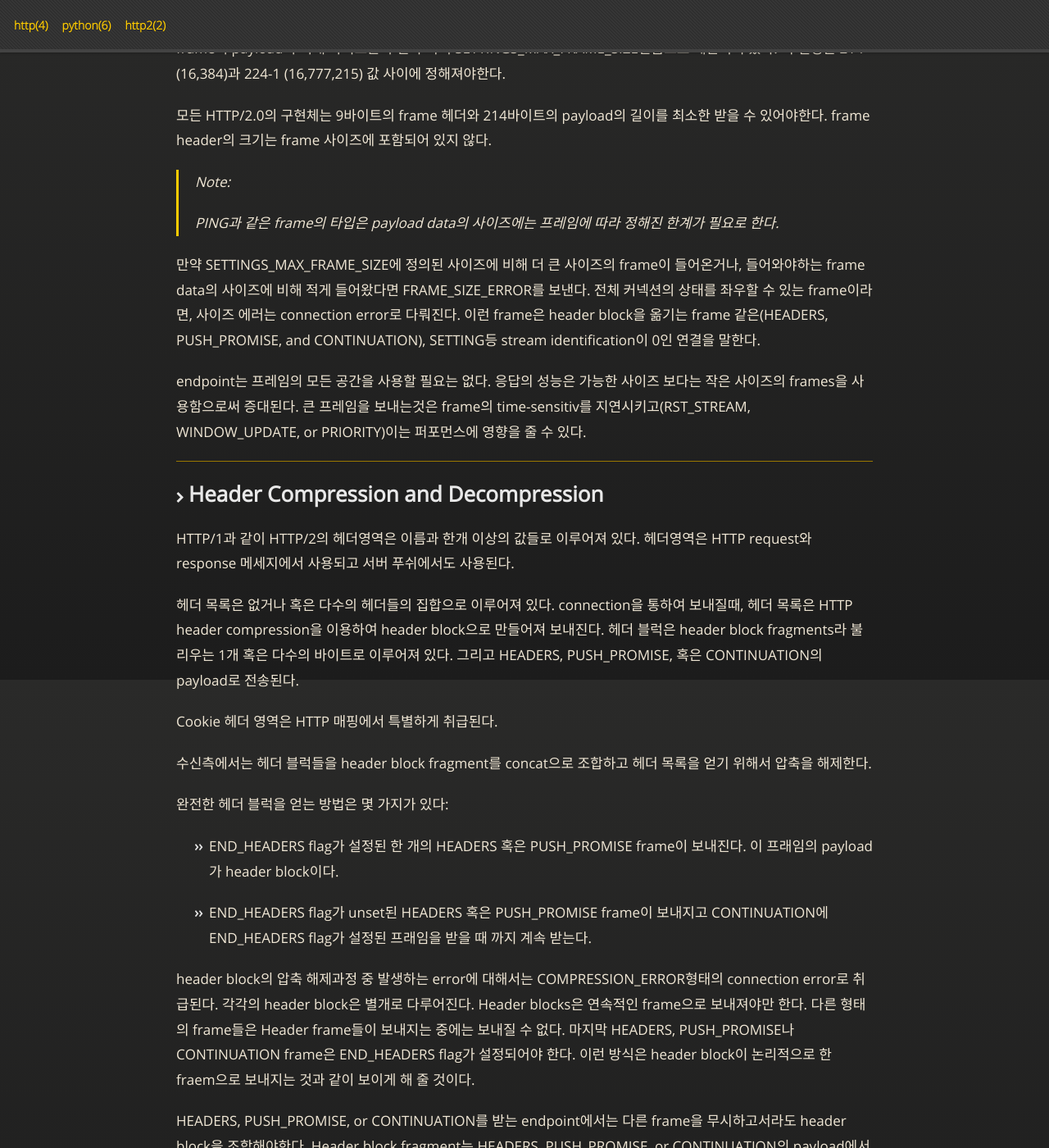
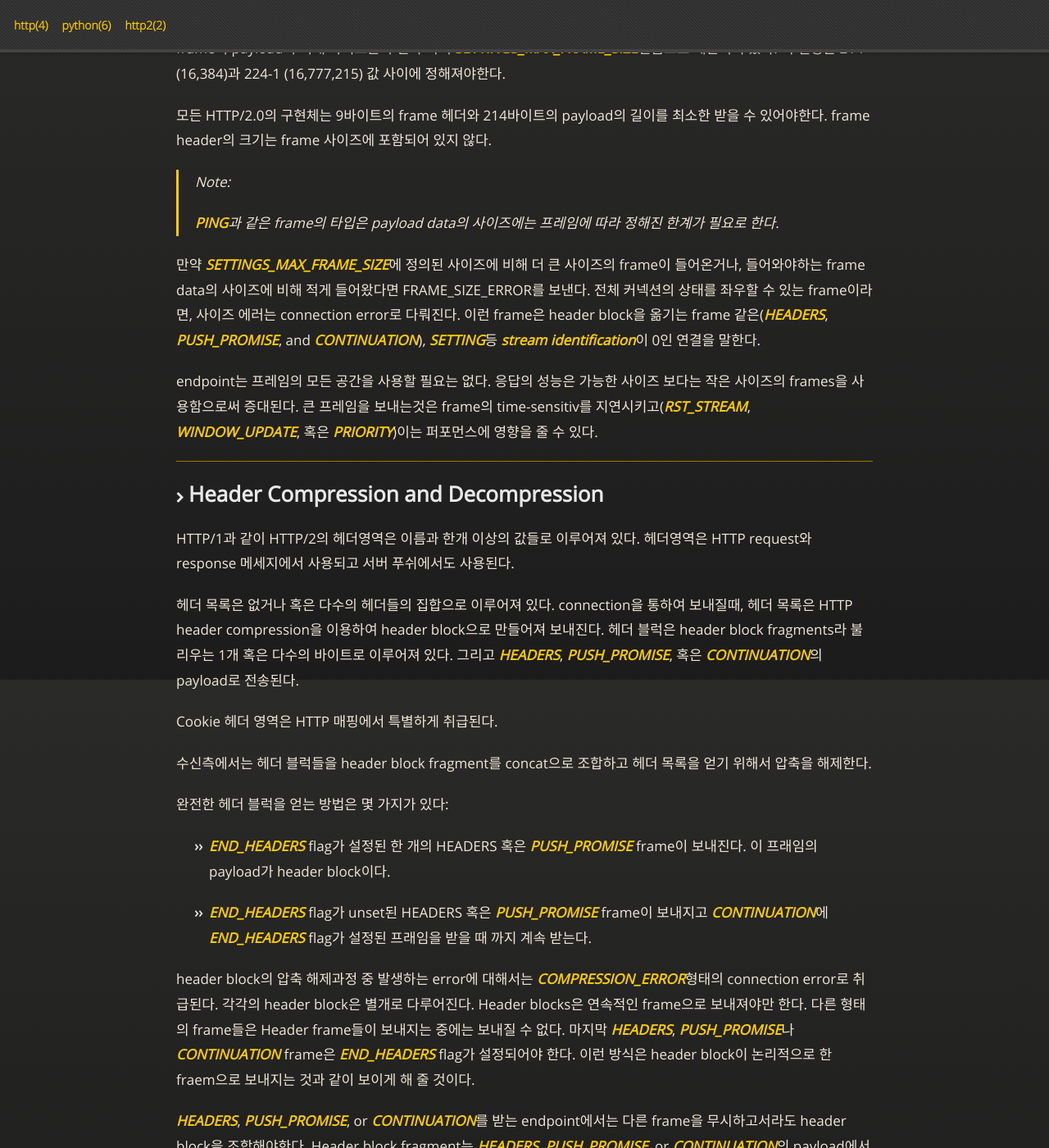
Before and after one commit to Luavis/luavis.github.io, a Jekyll site: the page built from _posts/http2/2015-07-25-http2-frame-size-and-header-compression.markdown, in a window 1280 px wide and 1400 px high, scrolled down 971 px. Shown: the whole window at 82% size. Built offline with Jekyll 4.4.1, drawn with Linux system fonts in a browser that asks for light colours; comment, search, counter and statistics services are not loaded; some of the changed text lies outside the part shown.

Commit message:
Update for tag italic

```diff
--- a/_posts/http2/2015-07-25-http2-Frame.markdown
+++ b/_posts/http2/2015-07-25-http2-Frame.markdown
@@ -62,7 +62,7 @@ When discussing a particular endpoint, "peer"
 각각의 헤더를 설명하면:
 
 Length:
-payload의 길이를 나타내고 unsigned 24bit integer이다. 이 값은 2^14(16,384)보다 커야하고, 수신측에서 설정한 SETTINGS_MAX_FRAME_SIZE에 비해서 더 큰 값이 보내지면 안된다.
+payload의 길이를 나타내고 unsigned 24bit integer이다. 이 값은 2^14(16,384)보다 커야하고, 수신측에서 설정한 *SETTINGS_MAX_FRAME_SIZE*에 비해서 더 큰 값이 보내지면 안된다.
 
 프래임 헤더의 9바이트는 이 값에 포함되지 않는다.
 
@@ -79,7 +79,6 @@ R:
 예약된 1비트 영역이다. 이 비트의 의미는 없고, 0으로 초기화된 상태에서 송수신되어야한다.
 
 Stream Identifier:
-unsigned 31 bit 정수형인 stream의 구별자이다.
-<!-- The value 0x0 is reserved for frames that are associated with the connection as a whole as opposed to an individual stream. -->
+unsigned 31 bit 정수형인 stream의 구별자이다. 각각의 개별적인 stream과는 다르게 connection에 관련된 frame에게 이 값이 0이 할당된다.
 
 프래임의 payload의 내용과 구조는 프래임 타입에 따라 정해진다.
--- a/_posts/http2/2015-07-25-http2-frame-size-and-header-compression.markdown
+++ b/_posts/http2/2015-07-25-http2-frame-size-and-header-compression.markdown
@@ -14,17 +14,17 @@ keywords: http, http2, rfc 7540, frame
 
 ## Frame Size
 
-frame의 payload의 최대 사이즈는 수신자 측의 SETTINGS_MAX_FRAME_SIZE만큼으로 제한되어 있다. 이 설정은 214 (16,384)과 224-1 (16,777,215) 값 사이에 정해져야한다.
+frame의 payload의 최대 사이즈는 수신자 측의 *SETTINGS_MAX_FRAME_SIZE*만큼으로 제한되어 있다. 이 설정은 214 (16,384)과 224-1 (16,777,215) 값 사이에 정해져야한다.
 
 모든 HTTP/2.0의 구현체는 9바이트의 frame 헤더와 214바이트의 payload의 길이를 최소한 받을 수 있어야한다. frame header의 크기는 frame 사이즈에 포함되어 있지 않다.
 
 > Note:
 >
-> PING과 같은 frame의 타입은 payload data의 사이즈에는 프레임에 따라 정해진 한계가 필요로 한다.
+> *PING*과 같은 frame의 타입은 payload data의 사이즈에는 프레임에 따라 정해진 한계가 필요로 한다.
 
-만약 SETTINGS_MAX_FRAME_SIZE에 정의된 사이즈에 비해 더 큰 사이즈의 frame이 들어온거나, 들어와야하는 frame data의 사이즈에 비해 적게 들어왔다면 FRAME_SIZE_ERROR를 보낸다. 전체 커넥션의 상태를 좌우할 수 있는 frame이라면, 사이즈 에러는 connection error로 다뤄진다. 이런 frame은 header block을 옮기는 frame 같은(HEADERS, PUSH_PROMISE, and CONTINUATION), SETTING등 stream identification이 0인 연결을 말한다.
+만약 *SETTINGS_MAX_FRAME_SIZE*에 정의된 사이즈에 비해 더 큰 사이즈의 frame이 들어온거나, 들어와야하는 frame data의 사이즈에 비해 적게 들어왔다면 FRAME_SIZE_ERROR를 보낸다. 전체 커넥션의 상태를 좌우할 수 있는 frame이라면, 사이즈 에러는 connection error로 다뤄진다. 이런 frame은 header block을 옮기는 frame 같은(*HEADERS*, *PUSH_PROMISE*, and *CONTINUATION*), *SETTING*등 *stream identification*이 0인 연결을 말한다.
 
-endpoint는 프레임의 모든 공간을 사용할 필요는 없다. 응답의 성능은 가능한 사이즈 보다는 작은 사이즈의 frames을 사용함으로써 증대된다. 큰 프레임을 보내는것은 frame의 time-sensitiv를 지연시키고(RST_STREAM, WINDOW_UPDATE, or PRIORITY)이는 퍼포먼스에 영향을 줄 수 있다.
+endpoint는 프레임의 모든 공간을 사용할 필요는 없다. 응답의 성능은 가능한 사이즈 보다는 작은 사이즈의 frames을 사용함으로써 증대된다. 큰 프레임을 보내는것은 frame의 time-sensitiv를 지연시키고(*RST_STREAM*, *WINDOW_UPDATE*, 혹은 *PRIORITY*)이는 퍼포먼스에 영향을 줄 수 있다.
 
 ----
 
@@ -32,7 +32,7 @@ endpoint는 프레임의 모든 공간을 사용할 필요는 없다. 응답의
 
 HTTP/1과 같이 HTTP/2의 헤더영역은 이름과 한개 이상의 값들로 이루어져 있다. 헤더영역은 HTTP request와 response 메세지에서 사용되고 서버 푸쉬에서도 사용된다.
 
-헤더 목록은 없거나 혹은 다수의 헤더들의 집합으로 이루어져 있다. connection을 통하여 보내질때, 헤더 목록은 HTTP header compression을 이용하여 header block으로 만들어져 보내진다. 헤더 블럭은 header block fragments라 불리우는 1개 혹은 다수의 바이트로 이루어져 있다. 그리고 HEADERS, PUSH_PROMISE, 혹은 CONTINUATION의 payload로 전송된다.
+헤더 목록은 없거나 혹은 다수의 헤더들의 집합으로 이루어져 있다. connection을 통하여 보내질때, 헤더 목록은 HTTP header compression을 이용하여 header block으로 만들어져 보내진다. 헤더 블럭은 header block fragments라 불리우는 1개 혹은 다수의 바이트로 이루어져 있다. 그리고 *HEADERS*, *PUSH_PROMISE*, 혹은 *CONTINUATION*의 payload로 전송된다.
 
 Cookie 헤더 영역은 HTTP 매핑에서 특별하게 취급된다.
 
@@ -40,14 +40,14 @@ Cookie 헤더 영역은 HTTP 매핑에서 특별하게 취급된다.
 
 완전한 헤더 블럭을 얻는 방법은 몇 가지가 있다:
 
-- END_HEADERS flag가 설정된 한 개의 HEADERS 혹은 PUSH_PROMISE frame이 보내진다. 이 프래임의 payload가 header block이다.
+- *END_HEADERS* flag가 설정된 한 개의 HEADERS 혹은 *PUSH_PROMISE* frame이 보내진다. 이 프래임의 payload가 header block이다.
 
-- END_HEADERS flag가 unset된 HEADERS 혹은 PUSH_PROMISE frame이 보내지고 CONTINUATION에 END_HEADERS flag가 설정된 프래임을 받을 때 까지 계속 받는다.
+- *END_HEADERS* flag가 unset된 HEADERS 혹은 *PUSH_PROMISE* frame이 보내지고 *CONTINUATION*에 *END_HEADERS* flag가 설정된 프래임을 받을 때 까지 계속 받는다.
 
 
-header block의 압축 해제과정 중 발생하는 error에 대해서는 COMPRESSION_ERROR형태의 connection error로 취급된다.
+header block의 압축 해제과정 중 발생하는 error에 대해서는 *COMPRESSION_ERROR*형태의 connection error로 취급된다.
 <!--One compression context and one decompression context are used for the entire connection.-->
-각각의 header block은 별개로 다루어진다. Header blocks은 연속적인 frame으로 보내져야만 한다. 다른 형태의 frame들은 Header frame들이 보내지는 중에는 보내질 수 없다. 마지막 HEADERS, PUSH_PROMISE나 CONTINUATION frame은 END_HEADERS flag가 설정되어야 한다. 이런 방식은 header block이 논리적으로 한 fraem으로 보내지는 것과 같이 보이게 해 줄 것이다.
+각각의 header block은 별개로 다루어진다. Header blocks은 연속적인 frame으로 보내져야만 한다. 다른 형태의 frame들은 Header frame들이 보내지는 중에는 보내질 수 없다. 마지막 *HEADERS*, *PUSH_PROMISE*나 *CONTINUATION* frame은 *END_HEADERS* flag가 설정되어야 한다. 이런 방식은 header block이 논리적으로 한 fraem으로 보내지는 것과 같이 보이게 해 줄 것이다.
 
 
-HEADERS, PUSH_PROMISE, or CONTINUATION를 받는 endpoint에서는 다른 frame을 무시하고서라도 header block을 조합해야한다. Header block fragment는 HEADERS, PUSH_PROMISE, or CONTINUATION의 payload에서만 보내질 수 있는데 그 이유는 이 frame들은 수신자가 가지고 있는 compression context를 수정할 수 있는 데이터를 전송하기 때문이다.
+*HEADERS*, *PUSH_PROMISE*, or *CONTINUATION*를 받는 endpoint에서는 다른 frame을 무시하고서라도 header block을 조합해야한다. Header block fragment는 *HEADERS*, *PUSH_PROMISE*, or *CONTINUATION*의 payload에서만 보내질 수 있는데 그 이유는 이 frame들은 수신자가 가지고 있는 compression context를 수정할 수 있는 데이터를 전송하기 때문이다.
```
